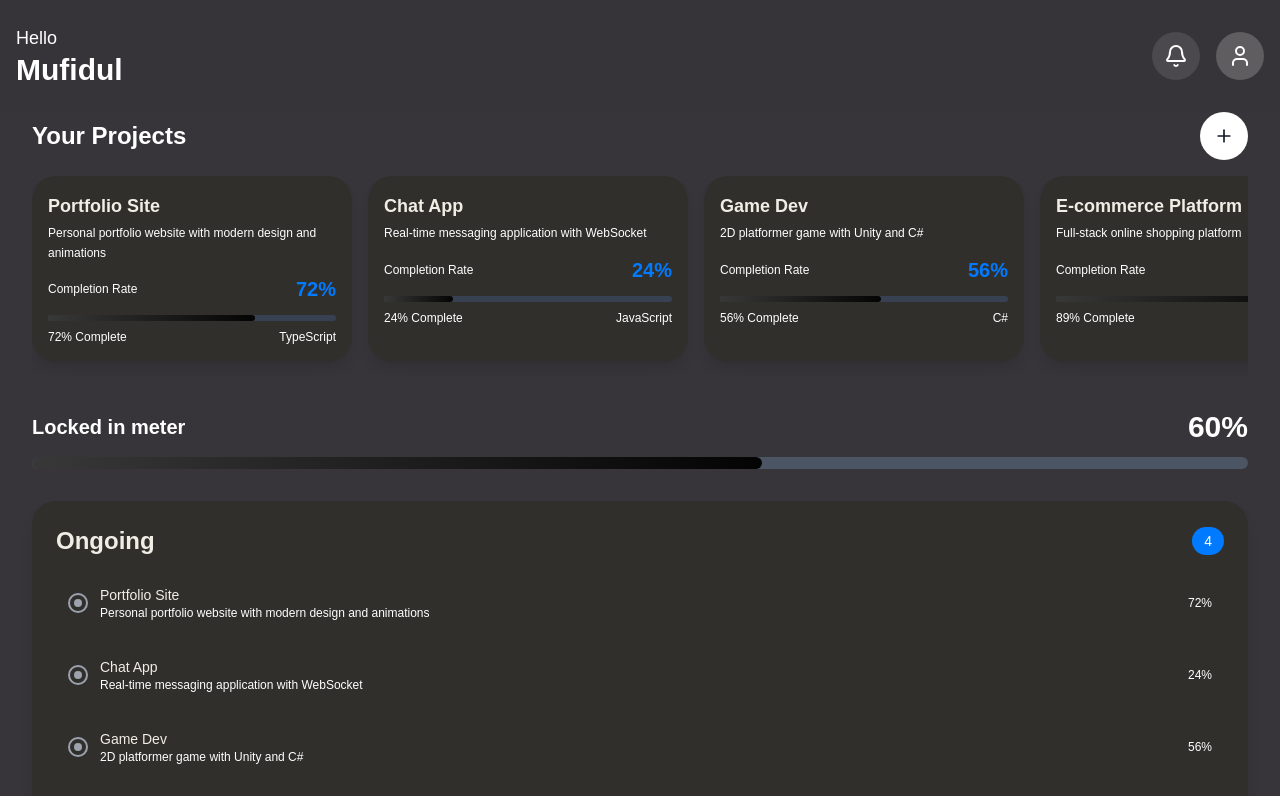
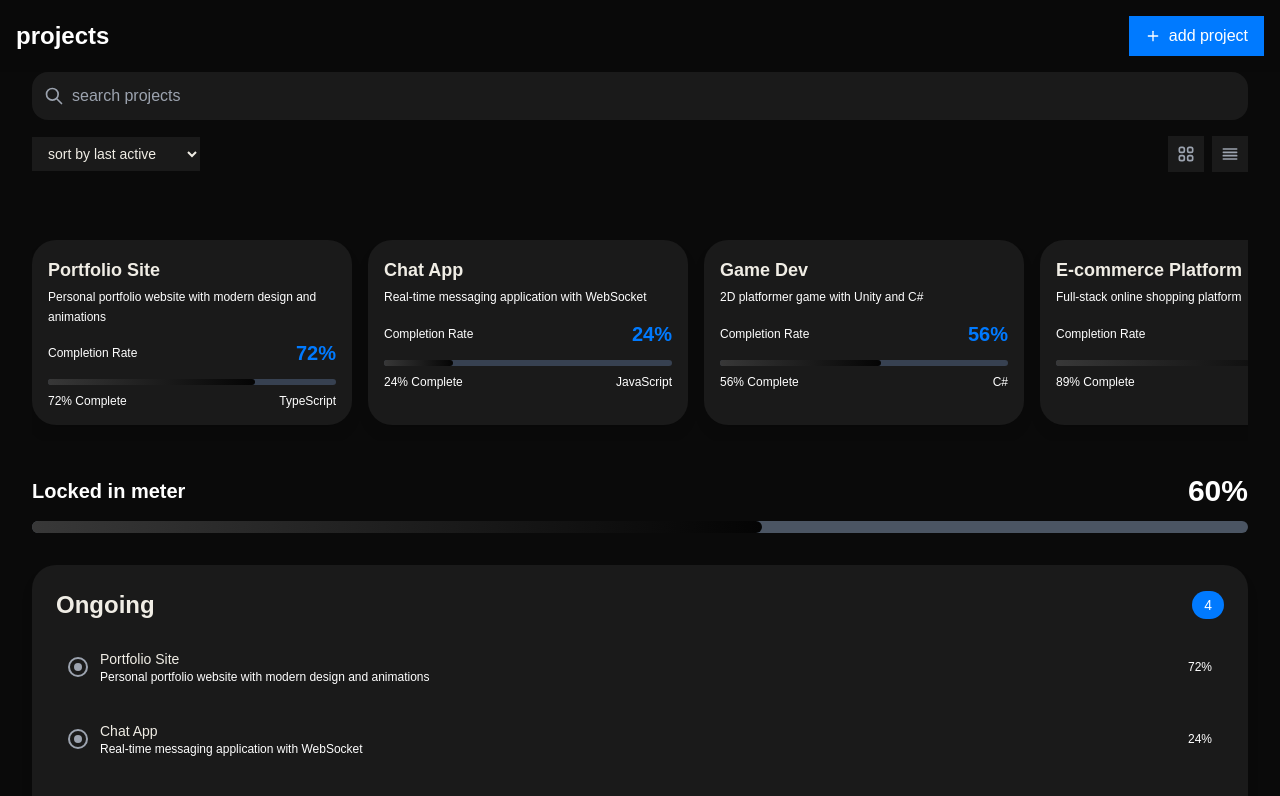
Before and after one commit to shilside/vibe-records, a Next.js app: page / in a window 1280 px wide. Shown: the top 796 px of the page. Built offline with nearby package versions, Linux system fonts and the light colour scheme.

Commit message:
Restructure header to match reference: remove greeting, change to 'projects', add search bar, sorting, and layout toggle icons

```diff
--- a/src/app/globals.css
+++ b/src/app/globals.css
@@ -14,7 +14,7 @@
   }
 
   body {
-    @apply bg-[#373539] text-white;
+    @apply bg-[#0A0A0A] text-white;
     font-feature-settings: 'rlig' 1, 'calt' 1;
     /* iOS status bar and home indicator fixes */
     padding-top: env(safe-area-inset-top);
@@ -43,7 +43,7 @@
     /* Fix iOS status bar */
     .ios-status-bar {
       height: env(safe-area-inset-top);
-      background: #373539;
+      background: #0A0A0A;
       position: fixed;
       top: 0;
       left: 0;
@@ -54,7 +54,7 @@
     /* Fix iOS home indicator area */
     .ios-home-indicator {
       height: env(safe-area-inset-bottom);
-      background: #373539;
+      background: #0A0A0A;
       position: fixed;
       bottom: 0;
       left: 0;
@@ -66,11 +66,11 @@
 
 @layer components {
   .dark-card {
-    @apply bg-[#312F2C] rounded-[22px] shadow-lg;
+    @apply bg-[#1A1A1A] rounded-[22px] shadow-lg;
   }
 
   .dark-button {
-    @apply bg-[#312F2C] rounded-[22px] hover:bg-[#3A3835] transition-all duration-300 text-[#F0EDE5];
+    @apply bg-[#1A1A1A] rounded-[22px] hover:bg-[#2A2A2A] transition-all duration-300 text-[#F0EDE5];
   }
 
   .accent-button {
@@ -78,7 +78,7 @@
   }
 
   .glass-nav {
-    @apply bg-[#373539]/95 backdrop-blur-md;
+    @apply bg-[#0A0A0A]/95 backdrop-blur-md;
   }
 
   .progress-bar {
@@ -90,7 +90,7 @@
   }
 
   .metric-card {
-    @apply bg-[#312F2C] rounded-[22px] p-6 shadow-lg;
+    @apply bg-[#1A1A1A] rounded-[22px] p-6 shadow-lg;
   }
 
   .metric-card-accent {
@@ -98,11 +98,11 @@
   }
 
   .metric-card-light {
-    @apply bg-[#312F2C] rounded-[22px] p-6 shadow-lg;
+    @apply bg-[#1A1A1A] rounded-[22px] p-6 shadow-lg;
   }
 
   .task-item {
-    @apply flex items-center space-x-3 p-3 rounded-xl hover:bg-[#3A3835] transition-colors;
+    @apply flex items-center space-x-3 p-3 rounded-xl hover:bg-[#2A2A2A] transition-colors;
   }
 
   .checkbox {
@@ -165,7 +165,7 @@
 
   /* Theme Colors */
   .bg-dark {
-    @apply bg-[#373539];
+    @apply bg-[#0A0A0A];
   }
 
   .bg-light {
@@ -173,7 +173,7 @@
   }
 
   .card-dark {
-    @apply bg-[#312F2C];
+    @apply bg-[#1A1A1A];
   }
 
   .card-light {
@@ -228,7 +228,7 @@
   }
 
   .glassmorphism-dark {
-    background: rgba(55, 53, 57, 0.95);
+    background: rgba(10, 10, 10, 0.95);
     backdrop-filter: blur(20px);
     -webkit-backdrop-filter: blur(20px);
     border: 1px solid rgba(255, 255, 255, 0.1);
--- a/src/app/page.tsx
+++ b/src/app/page.tsx
@@ -130,93 +130,90 @@ export default function Dashboard() {
   const completedProjects = projects.filter(p => p.progress === 100)
   const totalProgress = Math.round(projects.reduce((sum, p) => sum + p.progress, 0) / projects.length)
 
-  // Theme-based colors
-  const bgColor = isDarkMode ? 'bg-[#373539]' : 'bg-[#F0EDE5]'
-  const cardColor = isDarkMode ? 'bg-[#312F2C]' : 'bg-[#E8E4D8]'
+  // Theme-based colors - Updated to match sophisticated dark theme
+  const bgColor = isDarkMode ? 'bg-[#0A0A0A]' : 'bg-[#F0EDE5]'
+  const cardColor = isDarkMode ? 'bg-[#1A1A1A]' : 'bg-[#E8E4D8]'
   const textColor = isDarkMode ? 'text-white' : 'text-[#373539]'
   const cardTextColor = isDarkMode ? 'text-[#F0EDE5]' : 'text-[#373539]'
-  const headerBg = isDarkMode ? 'bg-[#373539]/95' : 'bg-[#F0EDE5]/95'
+  const headerBg = isDarkMode ? 'bg-[#0A0A0A]/95' : 'bg-[#F0EDE5]/95'
 
   return (
     <div className={`min-h-screen ${bgColor} transition-colors duration-300 sora-regular safe-area-top safe-area-bottom`}>
       {/* iOS Status Bar Fix */}
       <div className="ios-status-bar"></div>
 
-      {/* Header - No bottom border */}
-      <header className={`sticky top-0 z-40 ${headerBg} backdrop-blur-md px-4 py-6 transition-colors duration-300 safe-area-top`}>
+      {/* Header - Simplified like reference image */}
+      <header className={`sticky top-0 z-40 ${headerBg} backdrop-blur-md px-4 py-4 transition-colors duration-300 safe-area-top`}>
         <div className="flex items-center justify-between">
-          {/* Left side - Hello + Username */}
+          {/* Left side - Just projects title */}
           <div className="flex flex-col">
-            <span className={`text-lg ${textColor} sora-thin`}>Hello</span>
-            <span className={`text-3xl ${textColor} sora-black`}>Mufidul</span>
+            <span className={`text-2xl ${textColor} sora-black lowercase`}>projects</span>
           </div>
 
-          {/* Right side - Bell + Account icons (bigger) */}
-          <div className="flex items-center space-x-4">
-            <button className="w-12 h-12 bg-white/10 rounded-full flex items-center justify-center hover:bg-white/20 transition-colors">
-              <Bell className="h-6 w-6 text-white" />
-            </button>
-
-            <DropdownMenu>
-              <DropdownMenuTrigger asChild>
-                <button className="w-12 h-12 bg-white/20 rounded-full flex items-center justify-center hover:bg-white/30 transition-colors">
-                  <User className="h-6 w-6 text-white" />
-                </button>
-              </DropdownMenuTrigger>
-              <DropdownMenuContent className="w-56 bg-[#312F2C] border-none shadow-xl">
-                <DropdownMenuLabel className="text-[#F0EDE5] sora-medium">My Account</DropdownMenuLabel>
-                <DropdownMenuSeparator className="bg-gray-600" />
-                <DropdownMenuItem className="text-[#F0EDE5] hover:bg-[#3A3835] cursor-pointer sora-regular">
-                  <User className="mr-2 h-4 w-4" />
-                  Profile
-                </DropdownMenuItem>
-                <DropdownMenuItem className="text-[#F0EDE5] hover:bg-[#3A3835] cursor-pointer sora-regular">
-                  <Settings className="mr-2 h-4 w-4" />
-                  Settings
-                </DropdownMenuItem>
-                <DropdownMenuSeparator className="bg-gray-600" />
-                <DropdownMenuItem
-                  className="text-[#F0EDE5] hover:bg-[#3A3835] cursor-pointer sora-regular"
-                  onClick={toggleTheme}
-                >
-                  {isDarkMode ? (
-                    <>
-                      <Sun className="mr-2 h-4 w-4" />
-                      Light Mode
-                    </>
-                  ) : (
-                    <>
-                      <Moon className="mr-2 h-4 w-4" />
-                      Dark Mode
-                    </>
-                  )}
-                </DropdownMenuItem>
-                <DropdownMenuSeparator className="bg-gray-600" />
-                <DropdownMenuItem className="text-red-400 hover:bg-[#3A3835] cursor-pointer sora-regular">
-                  <LogOut className="mr-2 h-4 w-4" />
-                  Logout
-                </DropdownMenuItem>
-              </DropdownMenuContent>
-            </DropdownMenu>
-          </div>
+          {/* Right side - Add project button */}
+          <button
+            onClick={addNewProject}
+            className="bg-[#007AFF] text-white px-4 py-2 rounded-lg font-medium hover:bg-[#0056CC] transition-colors flex items-center space-x-2 sora-medium"
+          >
+            <Plus className="h-4 w-4" />
+            <span>add project</span>
+          </button>
         </div>
       </header>
 
       {/* Main Content */}
       <main className="px-4 pb-6 sm:px-6 lg:px-8 safe-area-bottom">
-        {/* Your Projects Section */}
-        <div className="mb-8">
-          <div className="flex items-center justify-between mb-4">
-            <h2 className={`text-2xl ${textColor} sora-black`}>Your Projects</h2>
-            <button
-              onClick={addNewProject}
-              className="w-12 h-12 bg-white text-gray-900 rounded-full font-medium hover:bg-gray-100 transition-colors flex items-center justify-center sora-medium"
-            >
-              <Plus className="h-5 w-5" />
-            </button>
+        {/* Search and Controls Section */}
+        <div className="mb-6">
+          {/* Search Bar */}
+          <div className="relative mb-4">
+            <input
+              type="text"
+              placeholder="search projects"
+              className={`w-full pl-10 pr-4 py-3 ${cardColor} rounded-xl border-none focus:outline-none focus:ring-2 focus:ring-[#007AFF] transition-all duration-300 ${cardTextColor} placeholder-${cardTextColor}/60 sora-regular`}
+            />
+            <div className="absolute left-3 top-1/2 transform -translate-y-1/2">
+              <svg className="w-5 h-5 text-gray-400" fill="none" stroke="currentColor" viewBox="0 0 24 24">
+                <path strokeLinecap="round" strokeLinejoin="round" strokeWidth={2} d="M21 21l-6-6m2-5a7 7 0 11-14 0 7 7 0 0114 0z" />
+              </svg>
+            </div>
           </div>
 
-          {/* Horizontal Scrollable Project Cards - Compressed */}
+          {/* Controls Row */}
+          <div className="flex items-center justify-between">
+            {/* Sort Dropdown */}
+            <div className="flex items-center space-x-2">
+              <select className={`${cardColor} ${cardTextColor} px-3 py-2 rounded-lg border-none focus:outline-none focus:ring-2 focus:ring-[#007AFF] transition-all duration-300 sora-regular text-sm`}>
+                <option>sort by last active</option>
+                <option>sort by name</option>
+                <option>sort by progress</option>
+                <option>sort by date created</option>
+              </select>
+            </div>
+
+            {/* Layout Toggle Icons */}
+            <div className="flex items-center space-x-2">
+              <button className={`p-2 rounded-lg transition-all duration-300 ${cardColor} hover:bg-[#2A2A2A]`}>
+                <svg className="w-5 h-5 text-gray-400" fill="none" stroke="currentColor" viewBox="0 0 24 24">
+                  <path strokeLinecap="round" strokeLinejoin="round" strokeWidth={2} d="M4 6a2 2 0 012-2h2a2 2 0 012 2v2a2 2 0 01-2 2H6a2 2 0 01-2-2V6zM14 6a2 2 0 012-2h2a2 2 0 012 2v2a2 2 0 01-2 2h-2a2 2 0 01-2-2V6zM4 16a2 2 0 012-2h2a2 2 0 012 2v2a2 2 0 01-2 2H6a2 2 0 01-2-2v-2zM14 16a2 2 0 012-2h2a2 2 0 012 2v2a2 2 0 01-2 2h-2a2 2 0 01-2-2v-2z" />
+                </svg>
+              </button>
+              <button className={`p-2 rounded-lg transition-all duration-300 ${cardColor} hover:bg-[#2A2A2A]`}>
+                <svg className="w-5 h-5 text-gray-400" fill="none" stroke="currentColor" viewBox="0 0 24 24">
+                  <path strokeLinecap="round" strokeLinejoin="round" strokeWidth={2} d="M4 6h16M4 10h16M4 14h16M4 18h16" />
+                </svg>
+              </button>
+            </div>
+          </div>
+        </div>
+
+        {/* Animation Space - 20px height */}
+        <div className="h-5 mb-6">
+          {/* This space is reserved for future animations */}
+        </div>
+
+        {/* Horizontal Scrollable Project Cards - Compressed */}
+        <div className="mb-8">
           <div className="flex space-x-4 overflow-x-auto pb-4 scrollbar-hide">
             {projects.map((project) => (
               <div key={project.id} className={`flex-shrink-0 w-80 ${cardColor} rounded-2xl p-4 shadow-lg transition-colors duration-300`}>
@@ -292,7 +289,7 @@ export default function Dashboard() {
             {expandedSections.ongoing && (
               <div className="space-y-3">
                 {ongoingProjects.slice(0, expandedSections.ongoing ? undefined : 4).map((project) => (
-                  <div key={project.id} className="flex items-center space-x-3 p-3 rounded-xl hover:bg-[#3A3835] transition-colors">
+                  <div key={project.id} className="flex items-center space-x-3 p-3 rounded-xl hover:bg-[#2A2A2A] transition-colors">
                     <div className="w-5 h-5 rounded-full border-2 border-gray-400 flex items-center justify-center">
                       <div className="w-2 h-2 rounded-full bg-gray-400"></div>
                     </div>
@@ -306,7 +303,7 @@ export default function Dashboard() {
                 {ongoingProjects.length > 4 && !expandedSections.ongoing && (
                   <button
                     onClick={() => toggleSection('ongoing')}
-                    className="w-full text-center py-2 text-[#007AFF] hover:bg-[#3A3835] rounded-lg transition-colors sora-regular"
+                    className="w-full text-center py-2 text-[#007AFF] hover:bg-[#2A2A2A] rounded-lg transition-colors sora-regular"
                   >
                     Show {ongoingProjects.length - 4} more projects
                   </button>
@@ -335,7 +332,7 @@ export default function Dashboard() {
             {expandedSections.completed && (
               <div className="space-y-3">
                 {completedProjects.slice(0, expandedSections.completed ? undefined : 4).map((project) => (
-                  <div key={project.id} className="flex items-center space-x-3 p-3 rounded-xl hover:bg-[#3A3835] transition-colors">
+                  <div key={project.id} className="flex items-center space-x-3 p-3 rounded-xl hover:bg-[#2A2A2A] transition-colors">
                     <div className="w-5 h-5 rounded-full border-2 border-[#007AFF] bg-[#007AFF] flex items-center justify-center">
                       <Check className="h-3 w-3 text-white" />
                     </div>
@@ -349,7 +346,7 @@ export default function Dashboard() {
                 {completedProjects.length > 4 && !expandedSections.completed && (
                   <button
                     onClick={() => toggleSection('completed')}
-                    className="w-full text-center py-2 text-[#007AFF] hover:bg-[#3A3835] rounded-lg transition-colors sora-regular"
+                    className="w-full text-center py-2 text-[#007AFF] hover:bg-[#2A2A2A] rounded-lg transition-colors sora-regular"
                   >
                     Show {completedProjects.length - 4} more projects
                   </button>
```
